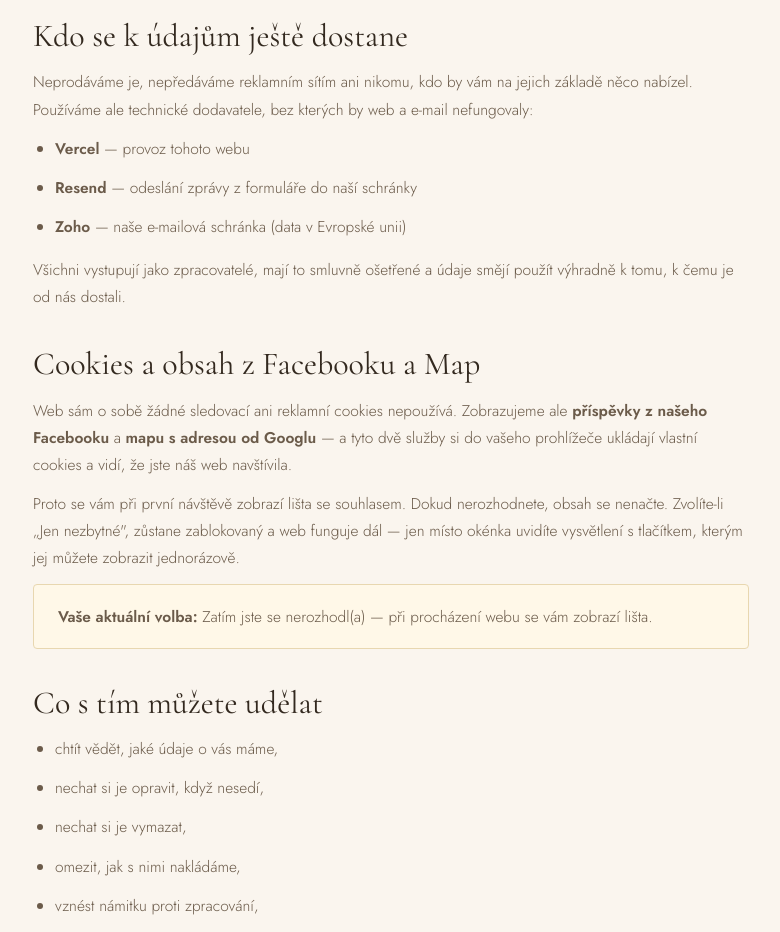
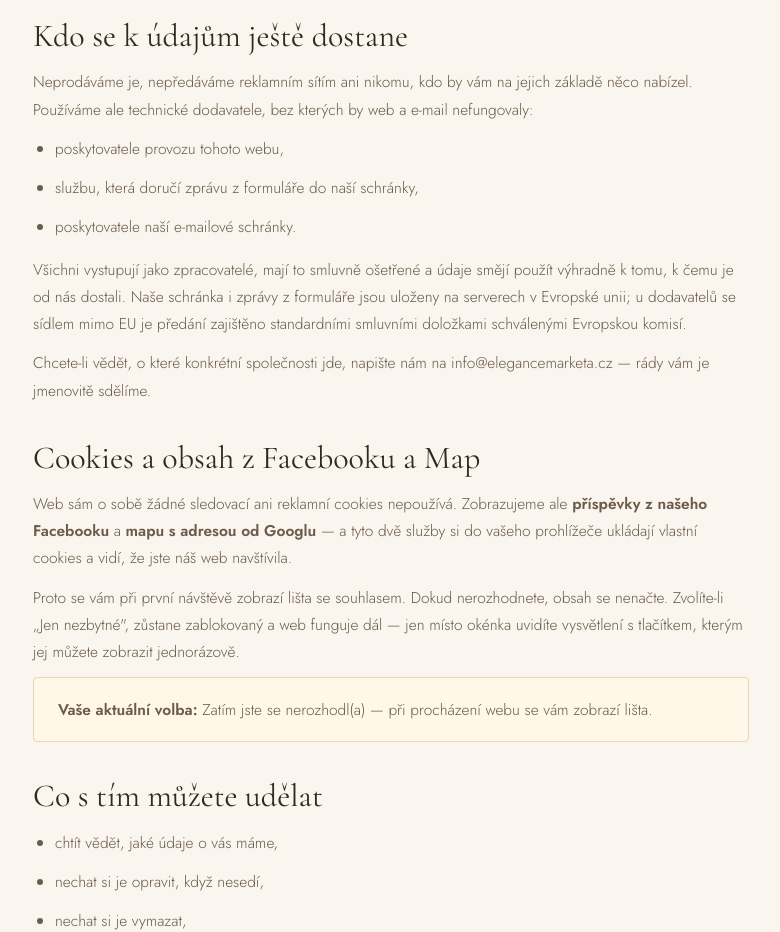
Before and after one commit to hnilicapetr76-tech/elegance-marketa-web, a Next.js app: page /ochrana-osobnich-udaju in a window 1280 px wide. Shown: the part 2040-2972 px from the top of the page, without its empty margins (249-1029 px from the left). Built offline with nearby package versions, Linux system fonts and the light colour scheme.

Commit message:
Add files via upload

```diff
--- a/app/ochrana-osobnich-udaju/page.tsx
+++ b/app/ochrana-osobnich-udaju/page.tsx
@@ -120,19 +120,19 @@ export default function Gdpr() {
             nefungovaly:
           </p>
           <ul>
-            <li>
-              <b>Vercel</b> — provoz tohoto webu
-            </li>
-            <li>
-              <b>Resend</b> — odeslání zprávy z formuláře do naší schránky
-            </li>
-            <li>
-              <b>Zoho</b> — naše e-mailová schránka (data v Evropské unii)
-            </li>
+            <li>poskytovatele provozu tohoto webu,</li>
+            <li>službu, která doručí zprávu z formuláře do naší schránky,</li>
+            <li>poskytovatele naší e-mailové schránky.</li>
           </ul>
           <p>
             Všichni vystupují jako zpracovatelé, mají to smluvně ošetřené a údaje smějí použít
-            výhradně k tomu, k čemu je od nás dostali.
+            výhradně k tomu, k čemu je od nás dostali. Naše schránka i zprávy z formuláře jsou
+            uloženy na serverech v Evropské unii; u dodavatelů se sídlem mimo EU je předání
+            zajištěno standardními smluvními doložkami schválenými Evropskou komisí.
+          </p>
+          <p>
+            Chcete-li vědět, o které konkrétní společnosti jde, napište nám na{" "}
+            <a href={`mailto:${SITE.email}`}>{SITE.email}</a> — rády vám je jmenovitě sdělíme.
           </p>
 
           <h2>Cookies a obsah z Facebooku a Map</h2>
```
